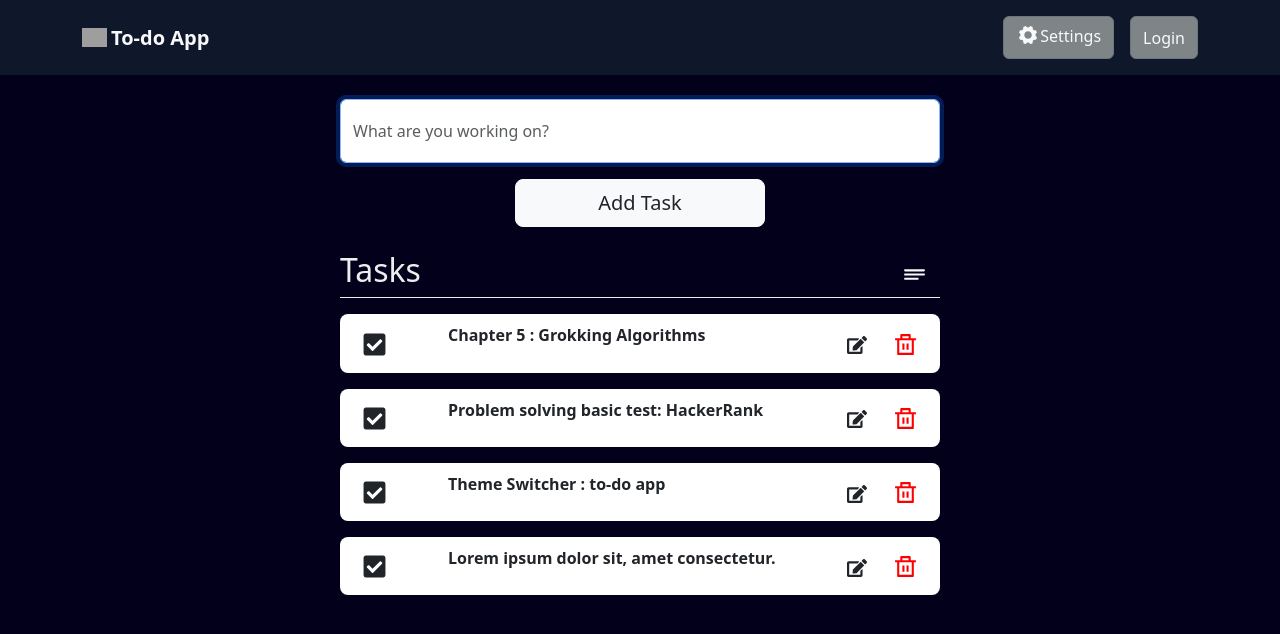
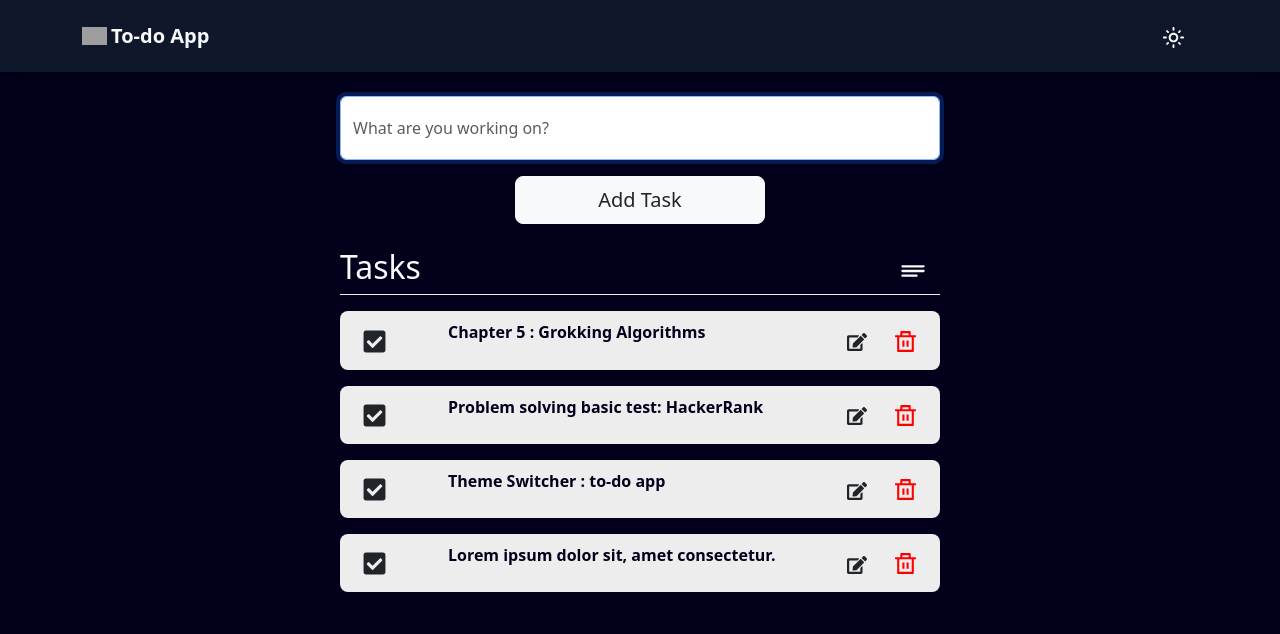
Before and after one commit to MahmoudEl3bady/to-do-app, a React (Vite) app: page / in a window 1280 px wide. Shown: the top 634 px of the page. Built offline with nearby package versions, Linux system fonts and the light colour scheme; grey boxes are pictures that could not be loaded.

Commit message:
theme switcher added

```diff
--- a/src/App.css
+++ b/src/App.css
@@ -8,11 +8,11 @@
   --primary-color: #03001c;
   --secondary-color: #ededed;
   --third-color: #7f8487;
+  --fine-black: #121213;
 }
 body {
   background: var(--primary-color);
   color: var(--secondary-color);
-  /* position: relative; */
 }
 .nav-btn {
   background-color: var(--third-color);
@@ -38,6 +38,22 @@ body {
 .task {
   width: 600px;
   background-color: var(--secondary-color);
+  font-weight: bold;
+  display: flex;
+  justify-content: space-between;
+  align-items: center;
+  padding: 9px;
+  border-radius: 8px;
+  box-shadow: "0px 2px 5px rgba(0, 0, 0, 0.1)";
+  transition: "box-shadow borderLeft 0.3s ease";
+}
+.task--dark {
+  color: #03001c;
+  background-color: #ededed;
+}
+.task--light {
+  color: #ededed;
+  background-color: var(--fine-black);
 }
 .task-body {
   overflow-wrap: break-word;
@@ -51,5 +67,13 @@ body {
 .task:hover {
   border-left: 8px solid #84848b;
   transition: "border-left 0.3s ease";
-  background-color: aqua;
 }
+
+.app--dark {
+  background-color: var(--primary-color);
+}
+.app-light {
+  background-color: var(--secondary-color);
+}
+
+/* ===================== light Theme Style ========================== */
--- a/src/App.jsx
+++ b/src/App.jsx
@@ -1,13 +1,12 @@
 import Header from "./components/Header";
-import { useState } from "react";
+import { useId, useState } from "react";
 import AddTask from "./components/AddTask";
 import "bootstrap/dist/css/bootstrap.min.css";
 import "./App.css";
 import Tasks from "./components/Tasks";
-import Footer from "./components/Footer";
-
+import { ThemeContext } from "./ThemeContext";
 function App() {
-  const [id, setId] = useState(10);
+  const id = useId();
   const [tasks, setTasks] = useState([
     {
       id: 1,
@@ -26,12 +25,12 @@ function App() {
       body: "Lorem ipsum dolor sit, amet consectetur.",
     },
   ]);
+  const [theme, setTheme] = useState("dark");
 
   // Adding a New Task
 
   const handleAdd = (task) => {
-    setTasks([...tasks, { id: id, body: task }]);
-    setId(id + 1);
+    setTasks([...tasks, { id: id + task.substr(0, 5), body: task }]);
   };
 
   // Delete Task Logic
@@ -58,19 +57,18 @@ function App() {
   };
 
   return (
-    <>
-      <Header />
-      <AddTask onAdd={handleAdd} />
-      {
+    <ThemeContext.Provider value={{ theme, setTheme }}>
+      <main className={theme == "dark" ? "app--dark" : "app-light"}>
+        <Header />
+        <AddTask onAdd={handleAdd} />
         <Tasks
           tasks={tasks}
           onDelete={handleDelete}
           onModify={handleModify}
           onDone={handleDone}
         />
-      }
-      {/* <Footer />  */}
-    </>
+      </main>
+    </ThemeContext.Provider>
   );
 }
 
--- a/src/components/Header.jsx
+++ b/src/components/Header.jsx
@@ -1,9 +1,21 @@
-import React from "react";
+import React, { useContext } from "react";
 import { IoIosSettings } from "react-icons/io";
 import { FontAwesomeIcon } from "@fortawesome/react-fontawesome";
+import { MdOutlineLightMode } from "react-icons/md";
+import { CiDark } from "react-icons/ci";
+import { ThemeContext } from "../ThemeContext";
 const Header = () => {
+  const { theme, setTheme } = useContext(ThemeContext);
+
+  const toggleTheme = () => {
+    if (theme === "dark") {
+      setTheme("light");
+    } else {
+      setTheme("dark");
+    }
+  };
   return (
-    <nav className="NAV navbar navbar-expand-md  text-light d-flex justify-content-center align-items-center p-3 ">
+    <nav className="NAV navbar navbar-expand-md  text-light d-flex justify-content-center align-items-center p-3 sticky-top shadow">
       <div className="container">
         <a
           href="#"
@@ -16,13 +28,13 @@ const Header = () => {
           />
           To-do App
         </a>
-        <div className="d-flex gap-3">
-          <button className="nav-btn btn text-light btn-secondary">
-            <IoIosSettings size={24} style={{ marginBottom: 5 }} />
-            Settings
-          </button>
-          <button className="nav-btn btn text-light btn-secondary">
-            Login
+        <div className="">
+          <button className="btn" onClick={toggleTheme}>
+            {theme == "dark" ? (
+              <MdOutlineLightMode size={23} color="white" />
+            ) : (
+              <CiDark size={23} color="white" />
+            )}
           </button>
         </div>
       </div>
--- a/src/components/Task.jsx
+++ b/src/components/Task.jsx
@@ -1,10 +1,13 @@
 import { RiDeleteBinLine } from "react-icons/ri";
 import { FaCheckSquare, FaEdit } from "react-icons/fa";
-import { useState } from "react";
+import { useContext, useState } from "react";
+import { ThemeContext } from "../ThemeContext";
 const Task = ({ task, onDelete, onModify, onDone, isActive, setIsActive }) => {
   const [isEditing, setIsEditing] = useState(false);
   const [editedTask, setEditedTask] = useState(task.body);
   const [isDone, setIsDone] = useState(false);
+  const { theme } = useContext(ThemeContext);
+
   const handleSave = () => {
     onModify({ ...task, body: editedTask });
     setIsEditing(false);
@@ -19,15 +22,11 @@ const Task = ({ task, onDelete, onModify, onDone, isActive, setIsActive }) => {
       <section
         className={
           !isDone
-            ? "task text-dark fw-bold d-flex justify-content-between align-items-center"
-            : "task  text-dark fw-bold d-flex justify-content-between align-items-center text-decoration-line-through"
+            ? `task  ${theme == "dark" ? "task--dark" : "task--light"}`
+            : "task text-decoration-line-through"
         }
         style={{
-          padding: "9px",
-          borderRadius: "8px",
-          boxShadow: "0px 2px 5px rgba(0, 0, 0, 0.1)",
-          transition: "box-shadow borderLeft 0.3s ease",
-          backgroundColor: isDone ? "#7D7C7C" : "#fff",
+          backgroundColor: isDone && "#7D7C7C",
           borderLeft: isActive ? "8px solid red" : "",
         }}
       >
--- a/src/components/Tasks.jsx
+++ b/src/components/Tasks.jsx
@@ -1,14 +1,23 @@
-import { useState } from "react";
+import { useContext, useState } from "react";
 import Task from "./Task";
 import { CgDetailsMore } from "react-icons/cg";
-const Tasks = ({ tasks, onDelete, onModify ,onDone}) => {
-  const [isActive,setIsActive] =useState(null);
+import { ThemeContext } from "../ThemeContext";
+const Tasks = ({ tasks, onDelete, onModify, onDone }) => {
+  const [isActive, setIsActive] = useState(null);
+  const { theme } = useContext(ThemeContext);
   return (
     <section className="d-flex flex-column gap-3 justify-content-center align-items-center  pb-5 ">
-      <div className="tasks-header d-flex justify-content-between align-items-center">
+      <div
+        className={`${
+          theme === "dark" ? "text-light" : "text-dark"
+        } tasks-header d-flex justify-content-between align-items-center `}
+      >
         <h2>Tasks</h2>
-        <button className="btn text-light">
-          <CgDetailsMore style={{ fontSize: 25 }} />
+        <button className="btn">
+          <CgDetailsMore
+            className={theme === "dark" ? "text-light" : "text-dark"}
+            style={{ fontSize: 28 }}
+          />
         </button>
       </div>
       {tasks.map((task) => {
@@ -18,7 +27,7 @@ const Tasks = ({ tasks, onDelete, onModify ,onDone}) => {
             task={task}
             onDelete={() => onDelete(task.id)}
             onModify={onModify}
-            onDone={()=>onDone(task)}
+            onDone={() => onDone(task)}
             isActive={task.id === isActive}
             setIsActive={setIsActive}
           />
```
